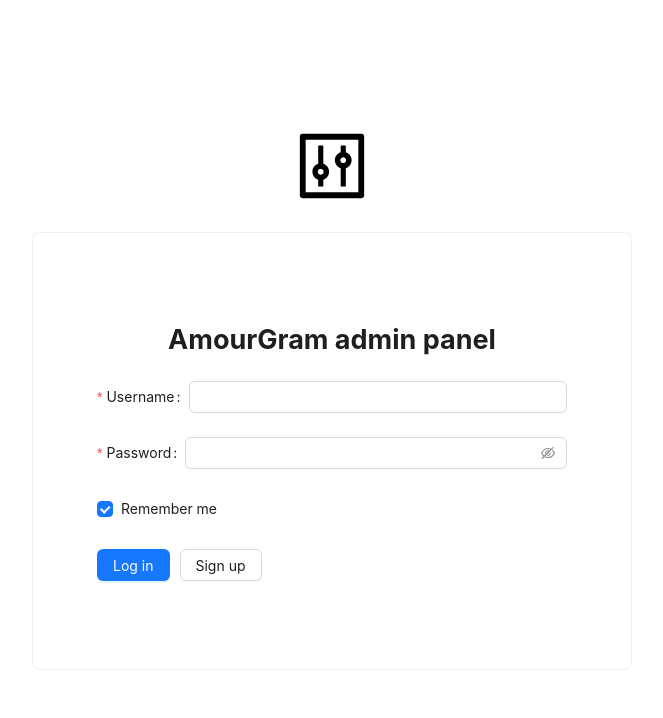
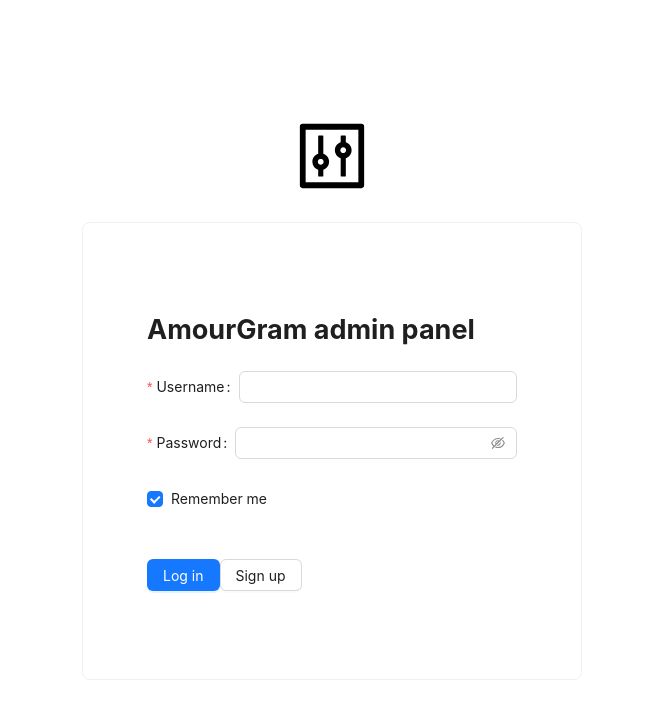
Before and after one commit to steamphish/amourgram-tg-social-bot-frontend, a React (Create React App) app: page / in a window 1280 px wide. Shown: the top 718 px of the page, without its empty margins (308-971 px from the left). Built offline with nearby package versions, Linux system fonts and the light colour scheme.

Commit message:
fix styles for mobile phone

```diff
--- a/src/features/auth/components/login-page/login-page.scss
+++ b/src/features/auth/components/login-page/login-page.scss
@@ -11,17 +11,25 @@
   }
 
   .login-form {
-    width: 600px;
+    width: 90%;
+    max-width: 500px;
     font-size: 18px;
     padding: 40px;
+    text-align: center;
 
     .form-title {
-      text-align: center;
       margin-bottom: 20px;
     }
 
     .signup-button {
-      margin-left: 10px;
+      margin-top: 20px;
+    }
+  }
+
+  @media screen and (min-width: 768px) {
+    .login-form {
+      width: 600px;
+      text-align: left;
     }
   }
 }
```
